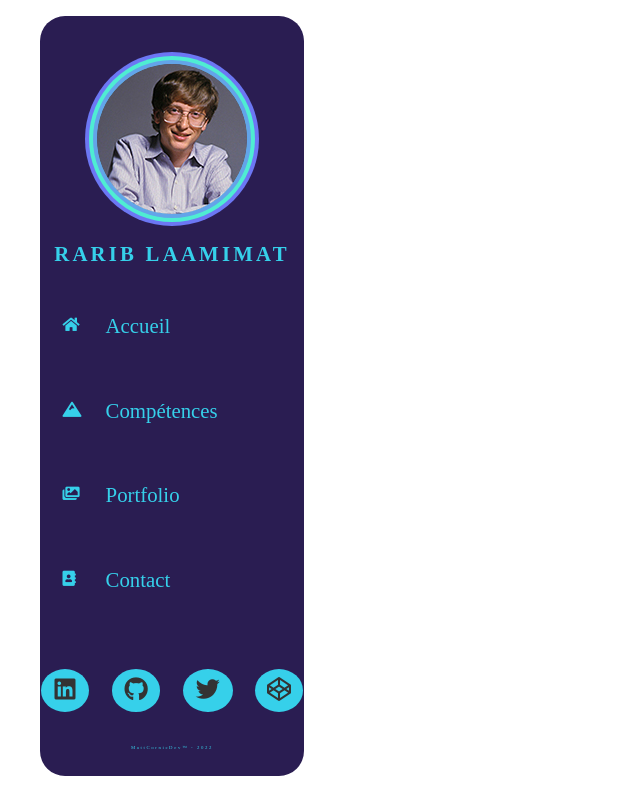
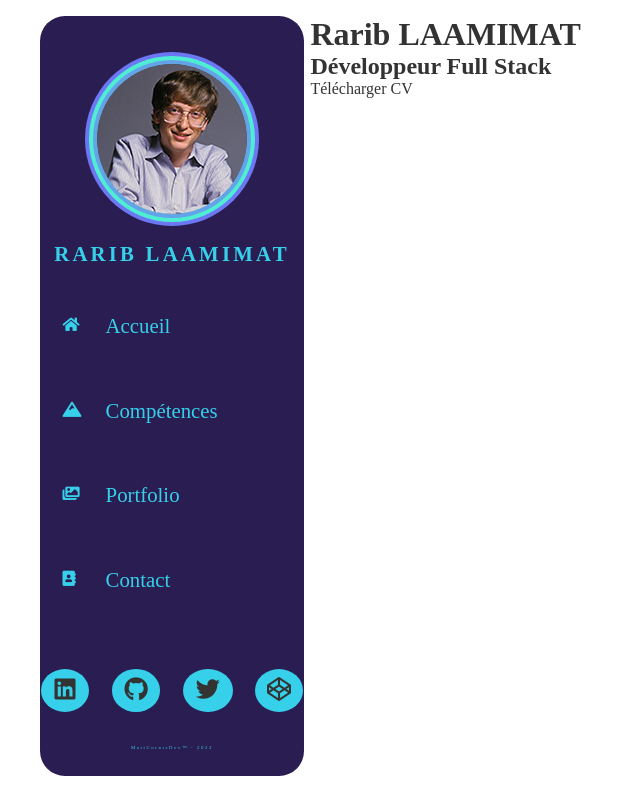
Before and after one commit to elodie-sz/CV-React, a React (Create React App) app: page / in a window 1280 px wide. Shown: the whole page, without its empty margins (0-640 px from the left). Built offline with nearby package versions, Linux system fonts and the light colour scheme; a web font is replaced by a local one.

Commit message:
creation de la section home

```diff
--- a/src/pages/Home.js
+++ b/src/pages/Home.js
@@ -3,8 +3,17 @@
 
 const Home = () => {
     return (
-        <div>
+        <div className="home">
            <Navigation />
+            <div className="homeContent">
+                <div className="content">
+                   <h1>Rarib LAAMIMAT</h1>
+                    <h2>Développeur Full Stack</h2>
+                    <div className="pdf">
+                        <a href="./media/CV.pdf" target="_blank">Télécharger CV</a>
+                    </div>
+                </div>
+            </div>
         </div>
     );
 };
--- a/src/styles/components/_navigation.scss
+++ b/src/styles/components/_navigation.scss
@@ -158,12 +158,10 @@
       li {
         padding: 1rem 0 !important;
       }
-
       i {
         font-size: 1.4rem;
         transform: translateY(-3px) !important;
       }
-
       span {
         display: none;
       }
```
